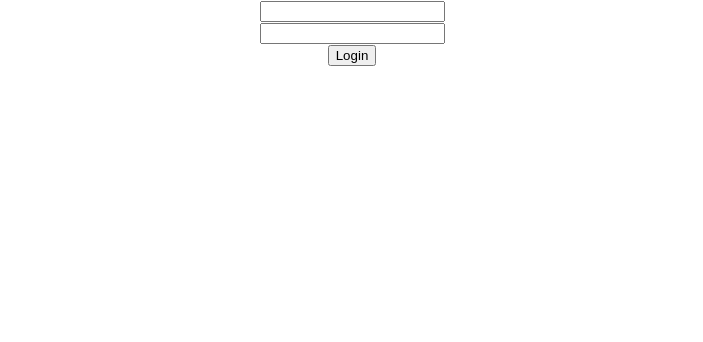
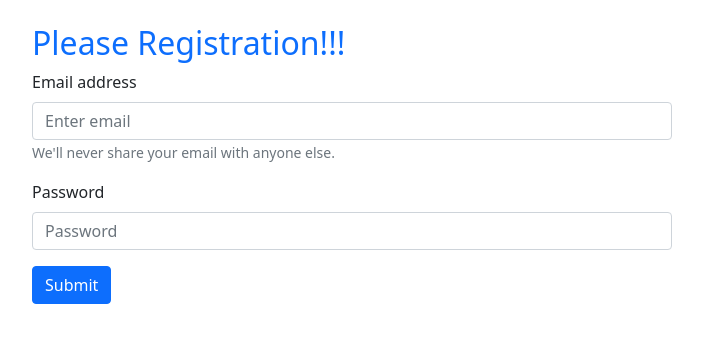
Before and after one commit to abdulmatin303/email-password-auth, a React (Create React App) app: page / in a window 1280 px wide. Shown: the top 342 px of the page, without its empty margins (288-991 px from the left). Built offline with nearby package versions, Linux system fonts and the light colour scheme.

Commit message:
Use Bootstrap Form and get user email and password

```diff
--- a/src/App.js
+++ b/src/App.js
@@ -1,12 +1,15 @@
 import './App.css';
-import {getAuth} from "firebase/auth";
+import 'bootstrap/dist/css/bootstrap.min.css';
+import { getAuth } from "firebase/auth";
 import app from './firebase.init';
+import Form from 'react-bootstrap/Form';
+import Button from 'react-bootstrap/Button';
 
 const auth = getAuth(app)
 
 function App() {
 
-  const handleEmailBlur= event => {
+  const handleEmailBlur = event => {
     console.log(event.target.value);
   }
 
@@ -20,16 +23,37 @@
   }
 
   return (
-    <div className="App">
-      <form onSubmit={handleFormSubmit}>
+    <div>
+
+      {/* <form onSubmit={handleFormSubmit}>
         <input onBlur={handleEmailBlur} type="email" name="" id="" />
         <br />
         <input onChange={handlePasswordBlur} type="password" name="" id="" />
         <br />
         <input type="submit" value="Login" />
+      </form> */}
 
-      </form>
+      <div className='registration w-50 mx-auto mt-4'>
+        <h2 className='text-primary'>Please Registration!!!</h2>
+        <Form onSubmit={handleFormSubmit}>
+          <Form.Group className="mb-3" controlId="formBasicEmail">
+            <Form.Label>Email address</Form.Label>
+            <Form.Control onBlur={handleEmailBlur} type="email" placeholder="Enter email" />
+            <Form.Text className="text-muted">
+              We'll never share your email with anyone else.
+            </Form.Text>
+          </Form.Group>
 
+          <Form.Group className="mb-3" controlId="formBasicPassword">
+            <Form.Label>Password</Form.Label>
+            <Form.Control onBlur={handlePasswordBlur} type="password" placeholder="Password" />
+          </Form.Group>
+          <Button variant="primary" type="submit">
+            Submit
+          </Button>
+        </Form>
+
+      </div>
     </div>
   );
 }
```
